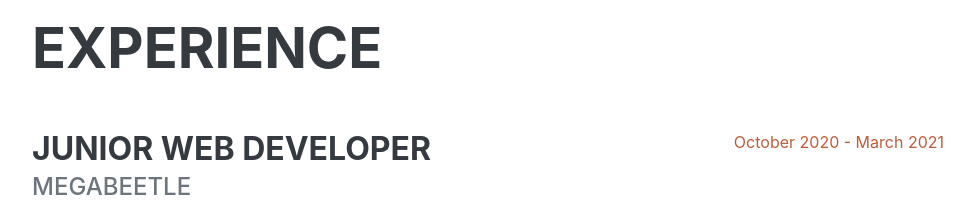
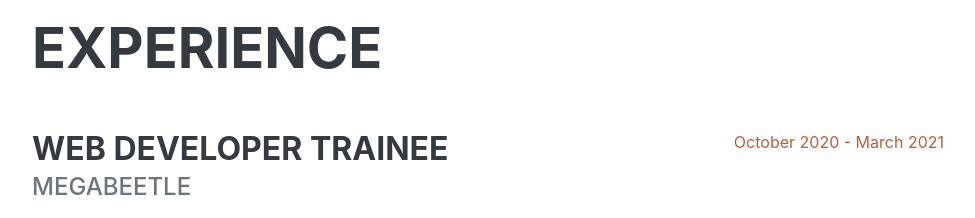
Before and after one commit to TXavierLopes/txavierlopes.github.io, a plain HTML site: page index.html in a window 1280 px wide. Shown: the part 960-1178 px from the top of the page, without its empty margins (288-1263 px from the left). Drawn offline with nearby package versions, Linux system fonts and the light colour scheme; a web font is replaced by a local one.

Commit message:
Update index.html

```diff
--- a/index.html
+++ b/index.html
@@ -83,7 +83,7 @@
                 <h2 class="mb-5">Experience</h2>
                 <div class="d-flex flex-column flex-md-row justify-content-between mb-5">
                     <div class="flex-grow-1">
-                        <h3 class="mb-0">Junior Web Developer</h3>
+                        <h3 class="mb-0">Web Developer Trainee</h3>
                         <div class="subheading mb-3">Megabeetle</div>
                         <p>Full stack development of a JavaScript based website. Autonomous and continuous learning.
                             Adaptability of a new programing language. Good experience overall</p>
```
